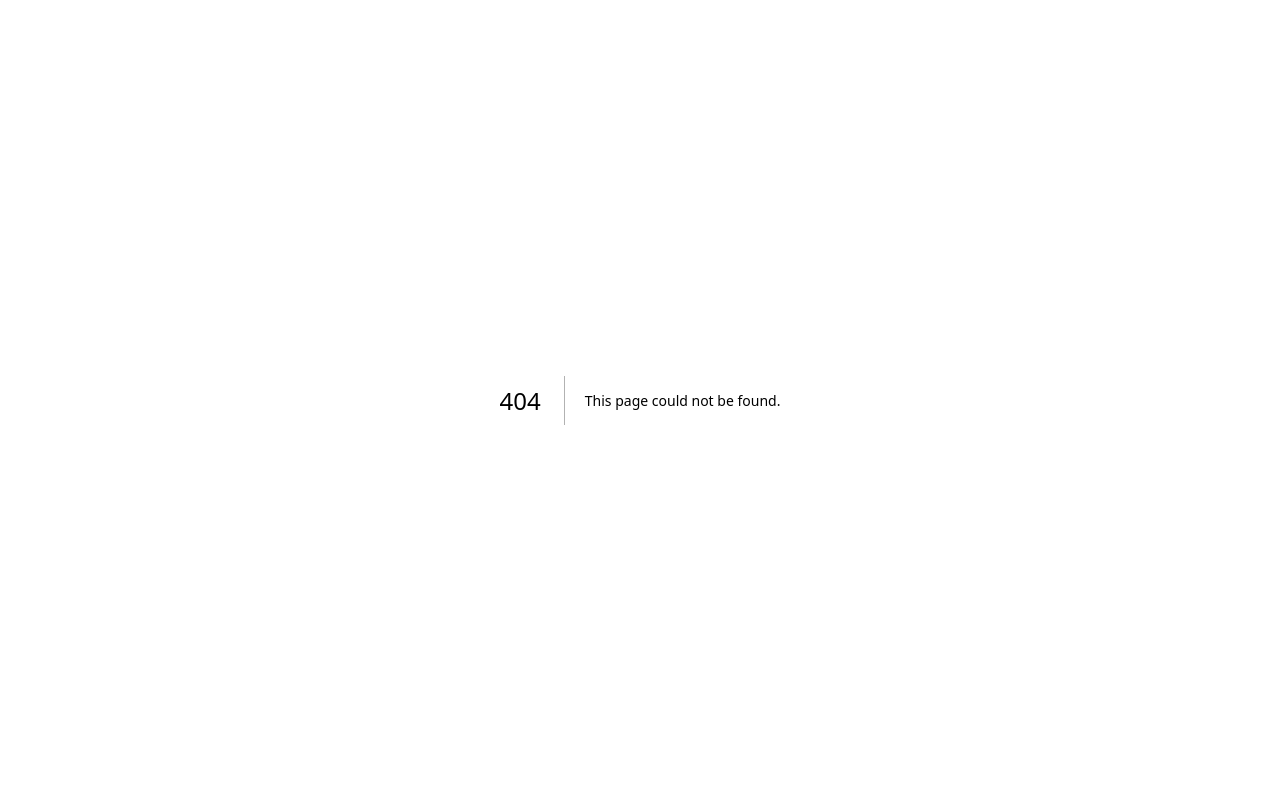
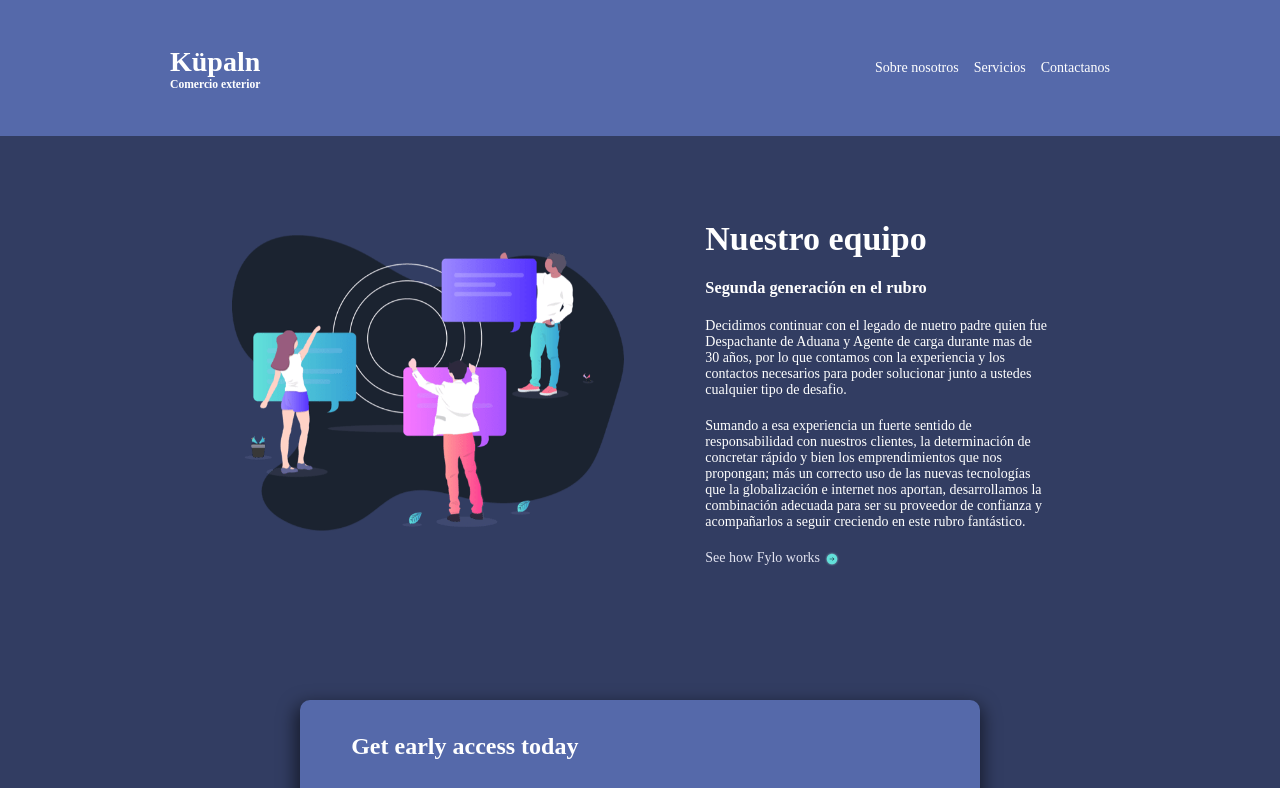
Before and after one commit to emilioQuilodran/Kupaln, a Next.js app: page /about-us in a window 1280 px wide. Before the commit this address had no page. Shown: the top 788 px of the page. Built offline with nearby package versions, Linux system fonts and the light colour scheme.

Commit message:
fixing project organization

```diff
--- a/src/components/Header.jsx
+++ b/src/components/Header.jsx
@@ -25,7 +25,7 @@ const Header = () => {
                 <nav>
                     <ul>
                         <li>
-                            <Link href={"/teams"}>
+                            <Link href={"/about-us"}>
                                 Sobre nosotros
                             </Link>
                         </li>
--- a/src/pages/teams.jsx
+++ b/src/pages/about-us/index.jsx
@@ -1,9 +1,9 @@
-import styles from '../app/page.module.css'
+import styles from '@/app/page.module.css'
 import Layout from '@/components/layout';
-import utils from '../styles/utils.module.css'
+import utils from '@/styles/utils.module.css'
 import Head from 'next/head'
 import Image from 'next/image'
-import Form from '../components/form'
+import Form from '@/components/form'
 import Footer from '@/components/Footer'
 const Teams = ({props}) => {
     return(
--- a/src/pages/auth.jsx
+++ b/src/pages/auth/index.jsx
@@ -1,4 +1,4 @@
-import styles from '../app/page.module.css'
+import styles from '@/app/page.module.css'
 import Layout from '@/components/layout';
 
 const Auth = ({props}) => {
--- a/src/pages/features.jsx
+++ b/src/pages/features/index.jsx
@@ -1,4 +1,4 @@
-import styles from '../app/page.module.css'
+import styles from '@/app/page.module.css'
 import Layout from '@/components/layout';
 
 const Features = ({props}) => {
```
